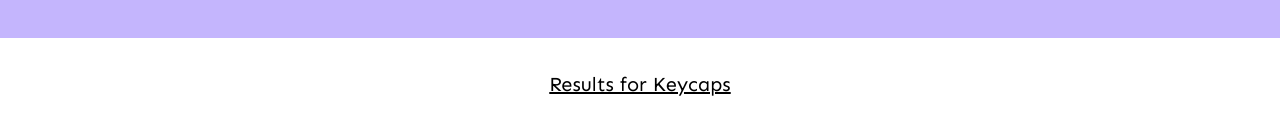
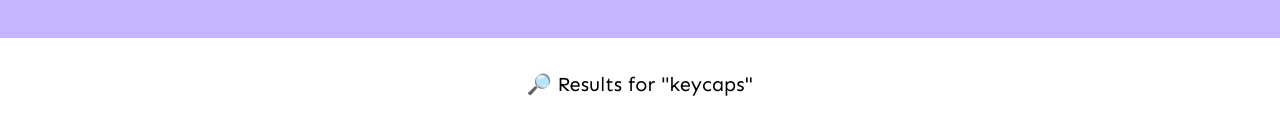
Before and after one commit to mhyang721/image-search, a React (Vite) app: page / in a window 1280 px wide. Shown: the part 178-312 px from the top of the page. Built offline with nearby package versions, Linux system fonts and the light colour scheme; no server answers.

Commit message:
Add state variable for search result title

```diff
--- a/src/App.jsx
+++ b/src/App.jsx
@@ -1,4 +1,4 @@
-import { createContext } from 'react';
+import { createContext, useState } from 'react';
 import Header from './components/Header';
 import SearchField from './components/SearchField';
 import Images from './components/Images';
@@ -10,6 +10,8 @@ export const ImageContext = createContext();
 
 // arrow function component
 const App = () => {
+  // create state variable for search result title
+  const [searchTitle, setSearchTitle] = useState('');
   const { response, isLoading, error, fetchData } = useAxios(`search/photos?page=1&query=keycaps&client_id=${import.meta.env.VITE_REACT_APP_ACCESS_KEY}`);
   // console.log(response);
 
@@ -18,7 +20,10 @@ const App = () => {
     response,
     isLoading,
     error,
-    fetchData
+    fetchData,
+    // add searchTitle state & setSearchTitle function
+    searchTitle,
+    setSearchTitle
   }
 
   return (
--- a/src/components/Images.jsx
+++ b/src/components/Images.jsx
@@ -5,11 +5,11 @@ import Skeleton from "./Skeleton";
 
 const Images = () => {
     // read the response & loading state data from ImageContext
-    const { response, isLoading } = useContext(ImageContext);
+    const { response, isLoading, searchTitle } = useContext(ImageContext);
 
     return (
         <>
-            <h1 className="text-center mt-8 underline text-xl">Results for Keycaps</h1>
+            <h1 className="text-center mt-8  text-xl">🔎 Results for "{searchTitle || 'keycaps'}"</h1>
             <div className="grid md:grid-cols-2 lg:grid-cols-3 xl:grid-cols-4 gap-4 my-10 max-w-7xl mx-auto px-8">
                 {/* display skeleton component when API request is loading */}
                 {/* when done loading, an image is rendered for each item in the response array */}
--- a/src/components/SearchField.jsx
+++ b/src/components/SearchField.jsx
@@ -8,7 +8,7 @@ const SearchField = () => {
     // search input is initially set to blank
     const [searchValue, setSearchValue] = useState("");
     // handle API request
-    const { fetchData } = useContext(ImageContext);
+    const { fetchData, setSearchTitle } = useContext(ImageContext);
 
     // set searchValue as the text entered in the search input
     const handleInputChange = (e) => {
@@ -19,6 +19,8 @@ const SearchField = () => {
         fetchData(`search/photos?page=1&query=${searchValue}&client_id=${import.meta.env.VITE_REACT_APP_ACCESS_KEY}`)
         // clear search input after button is clicked
         setSearchValue("");
+        // set search result title as the searched value
+        setSearchTitle(searchValue);
     }
     // make API request after hitting enter, based on search input
     const handleEnterSearch = e => {
@@ -26,6 +28,7 @@ const SearchField = () => {
             fetchData(`search/photos?page=1&query=${searchValue}&client_id=${import.meta.env.VITE_REACT_APP_ACCESS_KEY}`)
             // clear search input after pressing enter
             setSearchValue("");
+            setSearchTitle(searchValue);
         }
     }
 
```
